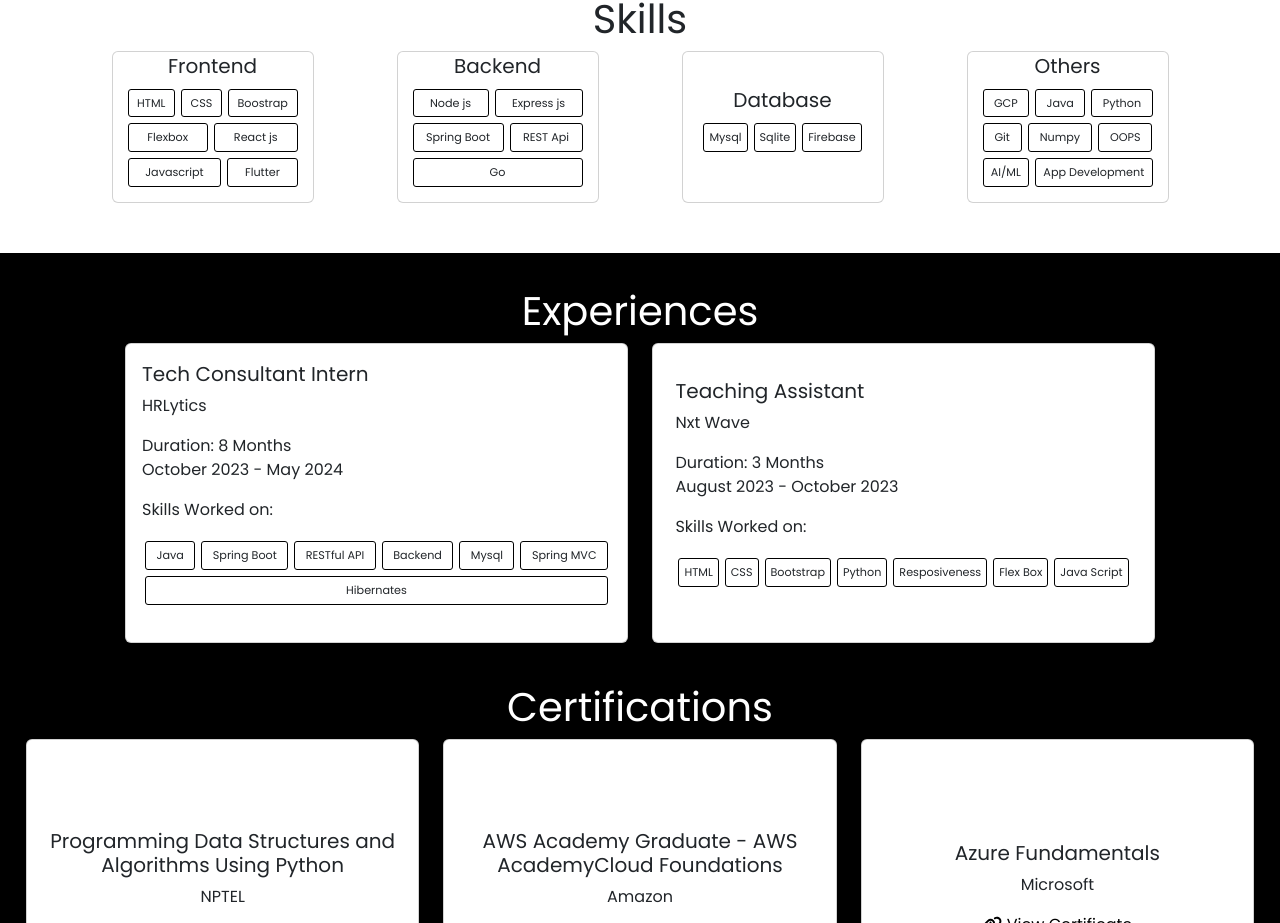
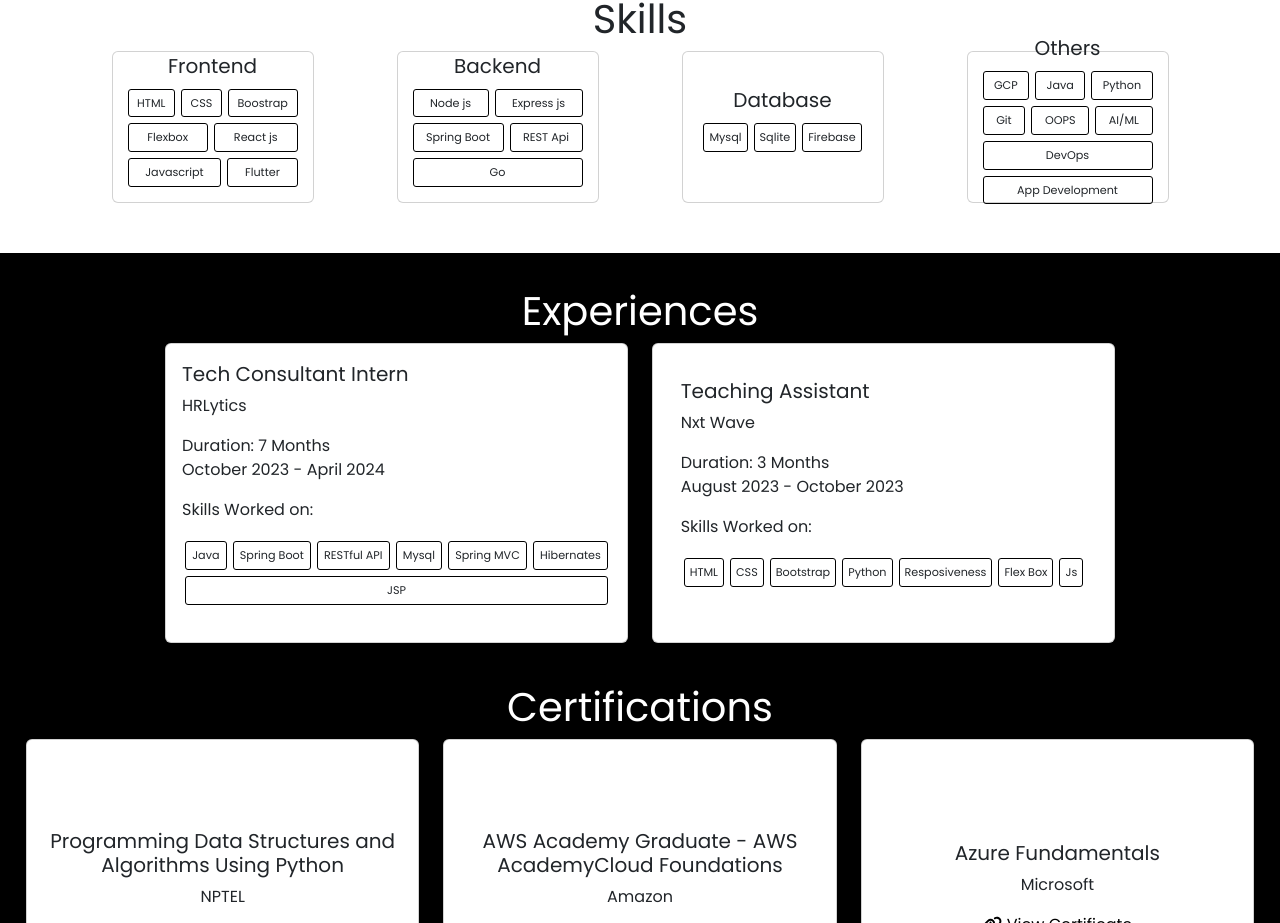
Before and after one commit to imumar07/Portfolio, a React (Create React App) app: page / in a window 1280 px wide. Shown: the part 1400-2323 px from the top of the page. Built offline with nearby package versions, Linux system fonts and the light colour scheme; a web font is replaced by a local one.

Commit message:
fix: Made change in the exper and skills

```diff
--- a/src/components/Experiences/bootCard.js
+++ b/src/components/Experiences/bootCard.js
@@ -3,8 +3,8 @@ import Col from 'react-bootstrap/Col';
 import Row from 'react-bootstrap/Row';
 const achievementData = [
 
-  {id:1,title: 'Tech Consultant Intern',company:"HRLytics",duration:"8 Months",startDate:"October 2023",endDate:"May 2024", displayText: 'As a Tech Consultant Intern specializing in Spring Boot, I contributed to the learning and professional development of individuals by actively engaging in the exploration of Spring Boot technologies.',skills:["Java","Spring Boot","RESTful API","Backend","Mysql","Spring MVC","Hibernates"]},
-  {id:2,title: 'Teaching Assistant',company:"Nxt Wave",duration:"3 Months",startDate:"August 2023",endDate:"October 2023", displayText: 'As a teaching assistant, I resolve over 300 Python and web-related doubts, offering detailed solutions andguidance to foster students understanding and successwhile committed to facilitating a supportive learningenvironment.',skills:["HTML","CSS","Bootstrap","Python","Resposiveness","Flex Box","Java Script"]},
+  {id:1,title: 'Tech Consultant Intern',company:"HRLytics",duration:"7 Months",startDate:"October 2023",endDate:"April 2024", displayText: 'As a Tech Consultant Intern specializing in Spring Boot, I contributed to the learning and professional development of individuals by actively engaging in the exploration of Spring Boot technologies.',skills:["Java","Spring Boot","RESTful API","Mysql","Spring MVC","Hibernates","JSP"]},
+  {id:2,title: 'Teaching Assistant',company:"Nxt Wave",duration:"3 Months",startDate:"August 2023",endDate:"October 2023", displayText: 'As a teaching assistant, I resolve over 300 Python and web-related doubts, offering detailed solutions andguidance to foster students understanding and successwhile committed to facilitating a supportive learningenvironment.',skills:["HTML","CSS","Bootstrap","Python","Resposiveness","Flex Box","Js"]},
 
 ]
 function Experiences() {
--- a/src/components/Skills/cardsBoot.js
+++ b/src/components/Skills/cardsBoot.js
@@ -6,7 +6,7 @@ const fullStackSkills = [
     { id: 1, skillName: 'Frontend',skills:['HTML','CSS','Boostrap','Flexbox','React js','Javascript','Flutter'],style:""},
     { id: 2, skillName: 'Backend',skills:['Node js','Express js','Spring Boot','REST Api','Go'] ,style:""},
     { id: 3, skillName: 'Database',skills:['Mysql','Sqlite','Firebase'],style:"center" },
-    { id: 4, skillName: 'Others',skills:['GCP','Java','Python','Git','Numpy','OOPS','AI/ML','App Development'],style:"" },
+    { id: 4, skillName: 'Others',skills:['GCP','Java','Python','Git','OOPS','AI/ML','DevOps','App Development'],style:"" },
     // Add more skills as needed
   ];
 
```
